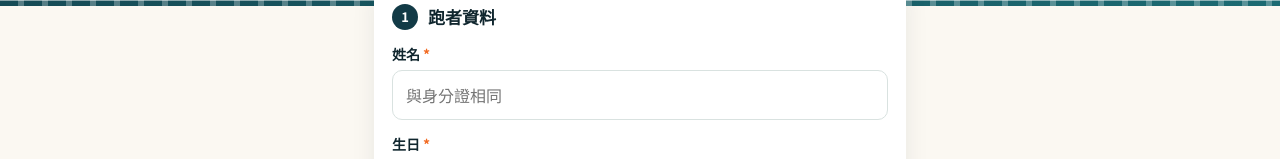
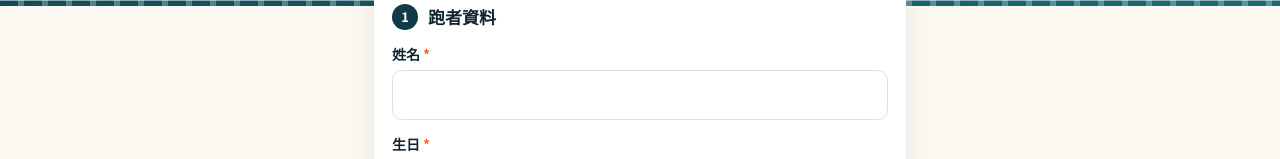
Before and after one commit to elisalinlion2000-byte/relay-form, a plain HTML site: page index.html in a window 1280 px wide. Shown: the part 252-411 px from the top of the page. Drawn offline with Linux system fonts and the light colour scheme.

Commit message:
移除姓名欄提示文字
Co-Authored-By: Claude Opus 5.5 <noreply@anthropic.com>
Claude-Session: https://claude.ai/code/session_01XyxPR5dk8itjSV9nEYhsJB

```diff
--- a/index.html
+++ b/index.html
@@ -86,7 +86,7 @@
   <section class="card">
     <h2><span class="no">1</span>跑者資料</h2>
     <label class="f" data-k="name"><span>姓名<i>*</i></span>
-      <input type="text" name="name" autocomplete="name" placeholder="與身分證相同">
+      <input type="text" name="name" autocomplete="name">
       <div class="errmsg">請填寫姓名</div></label>
     <label class="f" data-k="birthday"><span>生日<i>*</i></span>
       <input type="date" name="birthday" max="2020-12-31">
```
